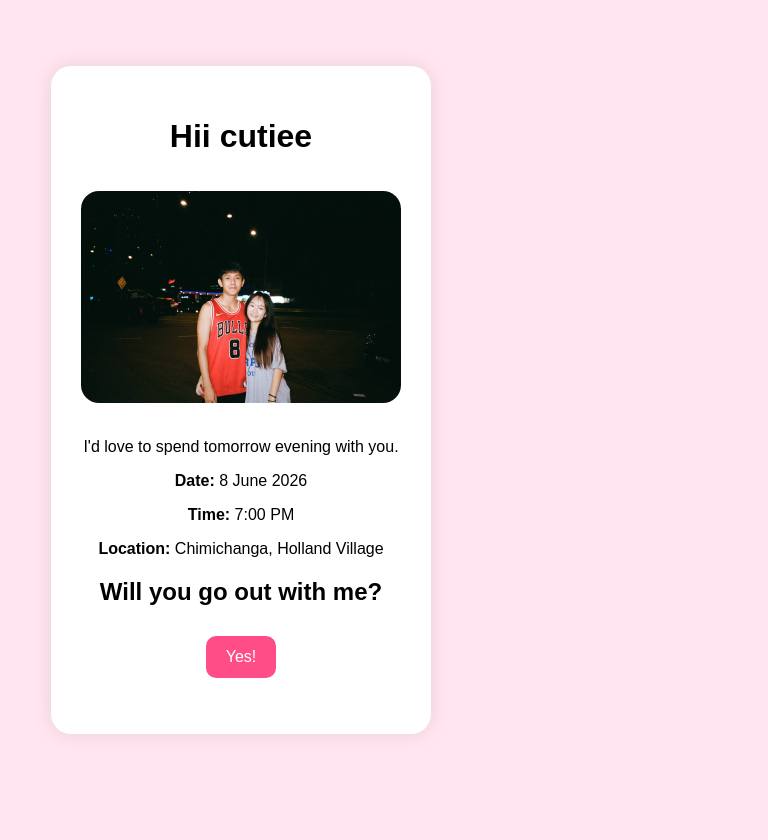
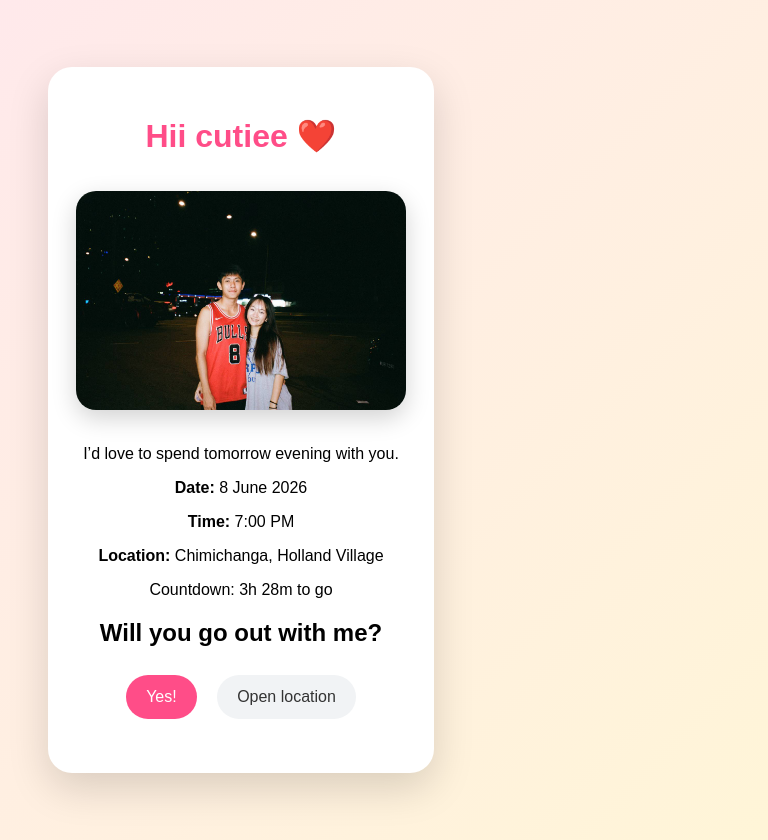
Before and after one commit to dylanchuathenoob/Monthsary, a plain HTML site: page index.html in a window 1280 px wide. Shown: the whole page, without its empty margins (399-1167 px from the left). Before the commit the page ends 800 px from the top, so only its background shows below. Drawn offline with Linux system fonts and the light colour scheme.

Commit message:
Update index.html

```diff
--- a/index.html
+++ b/index.html
@@ -1,59 +1,82 @@
 <!DOCTYPE html>
 <html>
 <head>
-<title>A Question For You ❤️</title>
+<title>For You ❤️</title>
+<meta name="viewport" content="width=device-width, initial-scale=1.0">
 <style>
 body{
 font-family:Arial,sans-serif;
-background:#ffe6f0;
+background:linear-gradient(135deg,#ffe6f0,#fff6d6);
 display:flex;
 justify-content:center;
 align-items:center;
-height:100vh;
+min-height:100vh;
 margin:0;
+padding:20px;
 }
 .card{
 background:white;
-padding:30px;
+padding:28px;
+border-radius:24px;
+text-align:center;
+max-width:420px;
+box-shadow:0 15px 40px rgba(0,0,0,0.15);
+}
+.photo{
+width:100%;
+max-width:330px;
 border-radius:20px;
-text-align:center;
-max-width:400px;
-box-shadow:0 0 20px rgba(0,0,0,0.1);
+margin:15px 0;
+box-shadow:0 8px 25px rgba(0,0,0,0.18);
 }
-button{
-padding:12px 20px;
+h1{color:#ff4d88;}
+button,a{
+display:inline-block;
+padding:13px 20px;
 border:none;
-border-radius:10px;
-cursor:pointer;
+border-radius:999px;
 font-size:16px;
-margin:10px;
+margin:8px;
+text-decoration:none;
 }
 .yes{
 background:#ff4d88;
 color:white;
+cursor:pointer;
 }
-.photo{
-width:100%;
-max-width:320px;
-border-radius:18px;
-margin:15px 0;
+.map{
+background:#f1f3f5;
+color:#333;
+}
+#result{
+font-weight:bold;
+color:#ff4d88;
+font-size:18px;
 }
 </style>
 </head>
 <body>
 
 <div class="card">
-<h1>Hii cutiee</h1>
+<h1>Hii cutiee ❤️</h1>
+
 <img src="us.jpg" class="photo">
-<p>I'd love to spend tomorrow evening with you.</p>
+
+<p>I’d love to spend tomorrow evening with you.</p>
 
 <p><strong>Date:</strong> 8 June 2026</p>
 <p><strong>Time:</strong> 7:00 PM</p>
 <p><strong>Location:</strong> Chimichanga, Holland Village</p>
 
+<p id="countdown"></p>
+
 <h2>Will you go out with me?</h2>
 
 <button class="yes" onclick="answer()">Yes!</button>
+
+<a class="map" href="https://www.google.com/maps/search/?api=1&query=Chimichanga+Holland+Village" target="_blank">
+Open location
+</a>
 
 <p id="result"></p>
 </div>
@@ -61,8 +84,39 @@ margin:15px 0;
 <script>
 function answer(){
 document.getElementById("result").innerHTML =
-"Yay! See you :DDD";
+"Yay! See you :DDD ❤️";
+confetti();
 }
+
+function confetti(){
+for(let i=0;i<25;i++){
+let heart=document.createElement("div");
+heart.innerHTML="❤️";
+heart.style.position="fixed";
+heart.style.left=Math.random()*100+"vw";
+heart.style.top="-20px";
+heart.style.fontSize="22px";
+heart.style.animation="fall 3s linear forwards";
+document.body.appendChild(heart);
+setTimeout(()=>heart.remove(),3000);
+}
+}
+
+let style=document.createElement("style");
+style.innerHTML="@keyframes fall{to{transform:translateY(110vh);opacity:0;}}";
+document.head.appendChild(style);
+
+let date=new Date("June 8, 2026 19:00:00").getTime();
+setInterval(function(){
+let now=new Date().getTime();
+let distance=date-now;
+let hours=Math.floor((distance%(1000*60*60*24))/(1000*60*60));
+let minutes=Math.floor((distance%(1000*60*60))/(1000*60));
+if(distance>0){
+document.getElementById("countdown").innerHTML =
+"Countdown: "+hours+"h "+minutes+"m to go";
+}
+},1000);
 </script>
 
 </body>
```
